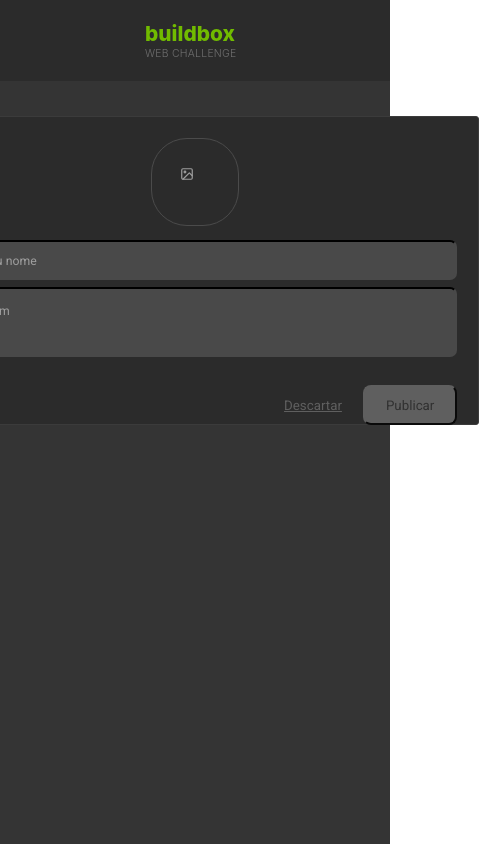
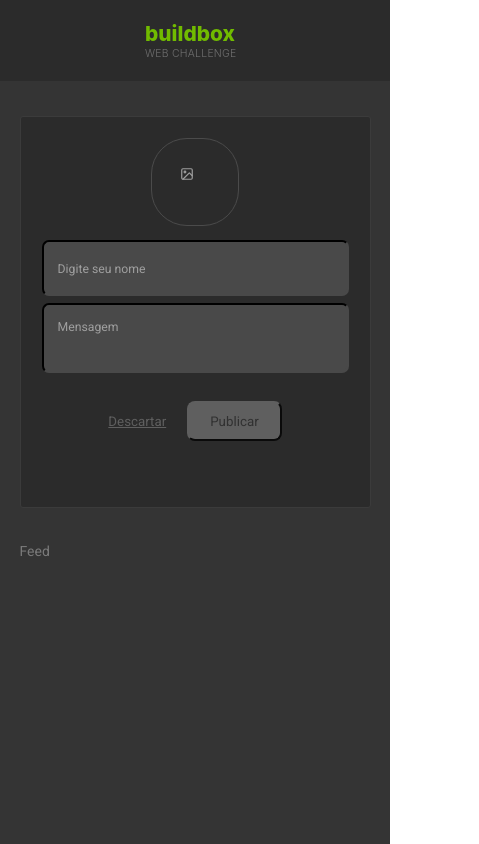
Before and after one commit to inocencio5117/desafio-buildbox, a React (Create React App) app: page / in a window 390 px wide. Shown: the top 844 px of the page, 479 px wide, since content can reach past the window. Built offline with nearby package versions, Linux system fonts and the light colour scheme.

Commit message:
Adding responsive mobile styles and input corrections

```diff
--- a/package.json
+++ b/package.json
@@ -19,6 +19,7 @@
     "web-vitals": "^2.1.0"
   },
   "scripts": {
+    "start:secure": "HTTPS=true react-scripts start",
     "start": "react-scripts start",
     "build": "react-scripts build",
     "test": "react-scripts test",
--- a/src/components/Feed/styles.ts
+++ b/src/components/Feed/styles.ts
@@ -1,11 +1,16 @@
 import styled from "styled-components";
 
 export const Title = styled.span`
-  width: 40.625rem;
+  min-width: 40.625rem;
 
   color: var(--feed-color);
 
   margin-bottom: 0.5rem;
+
+  @media screen and (max-width: 615px) {
+    min-width: 90%;
+    height: auto;
+  }
 `;
 
 export const Container = styled.div`
@@ -95,4 +100,9 @@
       }
     }
   }
+
+  @media screen and (max-width: 615px) {
+    width: 90%;
+    height: auto;
+  }
 `;
--- a/src/components/Header/styles.ts
+++ b/src/components/Header/styles.ts
@@ -13,6 +13,5 @@
   img {
     height: 2.8125rem;
     width: 7.1875rem;
-    object-fit: contain;
   }
 `;
--- a/src/components/InputInfo/index.tsx
+++ b/src/components/InputInfo/index.tsx
@@ -27,6 +27,8 @@
 }: InputInfoProps) {
   function handleUserSubmit(event: React.FormEvent) {
     event.preventDefault();
+
+    if (name === "" || text === "") return;
 
     setUserInput([{ name, text }, ...userInput]);
 
--- a/src/components/InputInfo/styles.ts
+++ b/src/components/InputInfo/styles.ts
@@ -3,14 +3,14 @@
 export const Container = styled.div`
   width: 40.625rem;
   /* width: 650px; */
-  height: 22.0625rem;
+  min-height: 22.0625rem;
 
   background: var(--primary);
 
   border: 1px solid var(--box-border);
   border-radius: 3px;
 
-  padding: 1.5rem 1.5rem 3rem;
+  padding: 1.5rem 1.5rem 2rem;
   color: var(--primary-text);
 
   margin: 2.5rem 1.5rem;
@@ -82,6 +82,21 @@
       }
     }
   }
+
+  @media screen and (max-width: 615px) {
+    width: 90%;
+    min-height: 45%;
+
+    form {
+      > input {
+        min-height: 4rem;
+      }
+
+      .btn-container {
+        justify-content: center;
+      }
+    }
+  }
 `;
 
 interface PostButtonProps {
--- a/src/styles/global.ts
+++ b/src/styles/global.ts
@@ -23,7 +23,6 @@
     }
 
     html {
-
         @media (max-width: 1080px) {
             font-size: 93.75%;
         }
```
